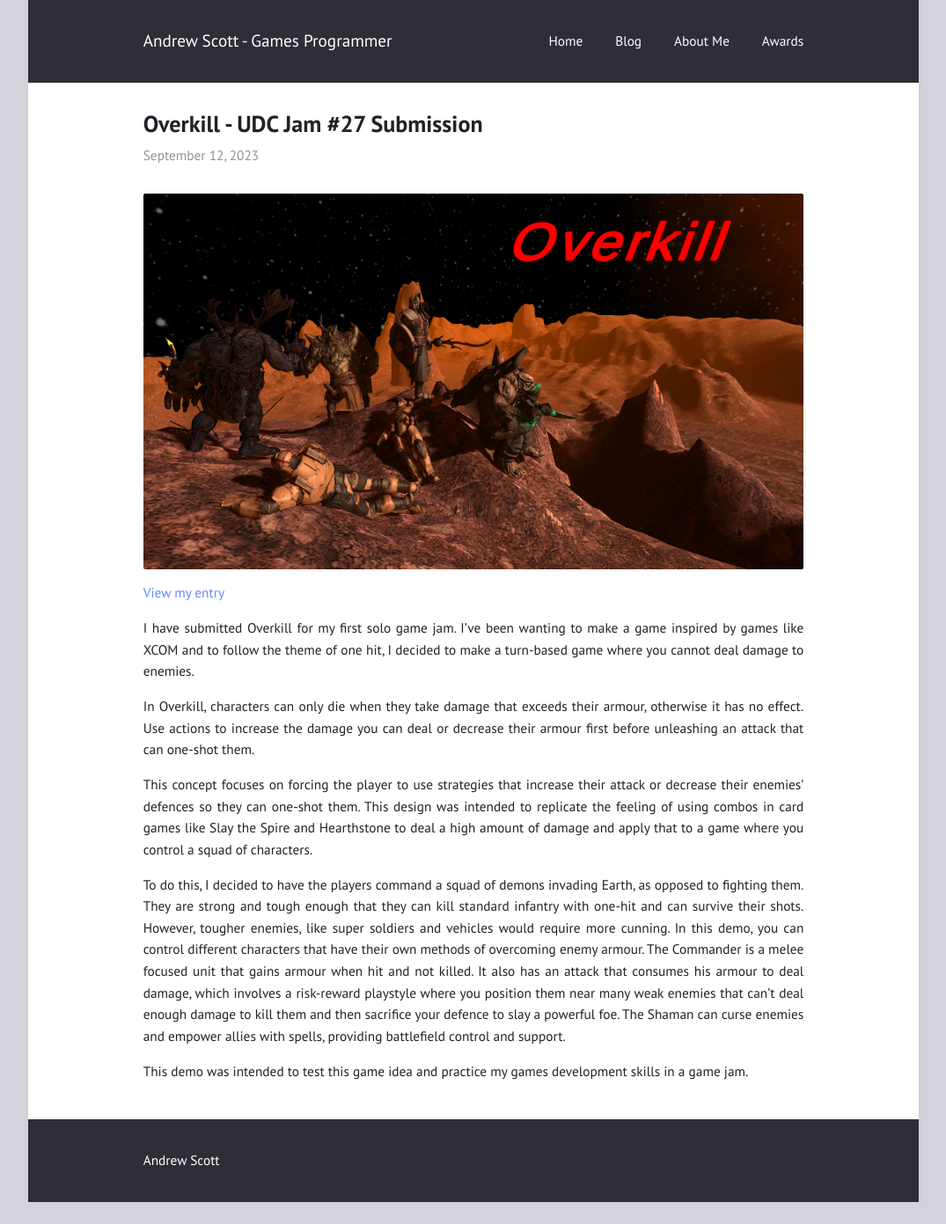
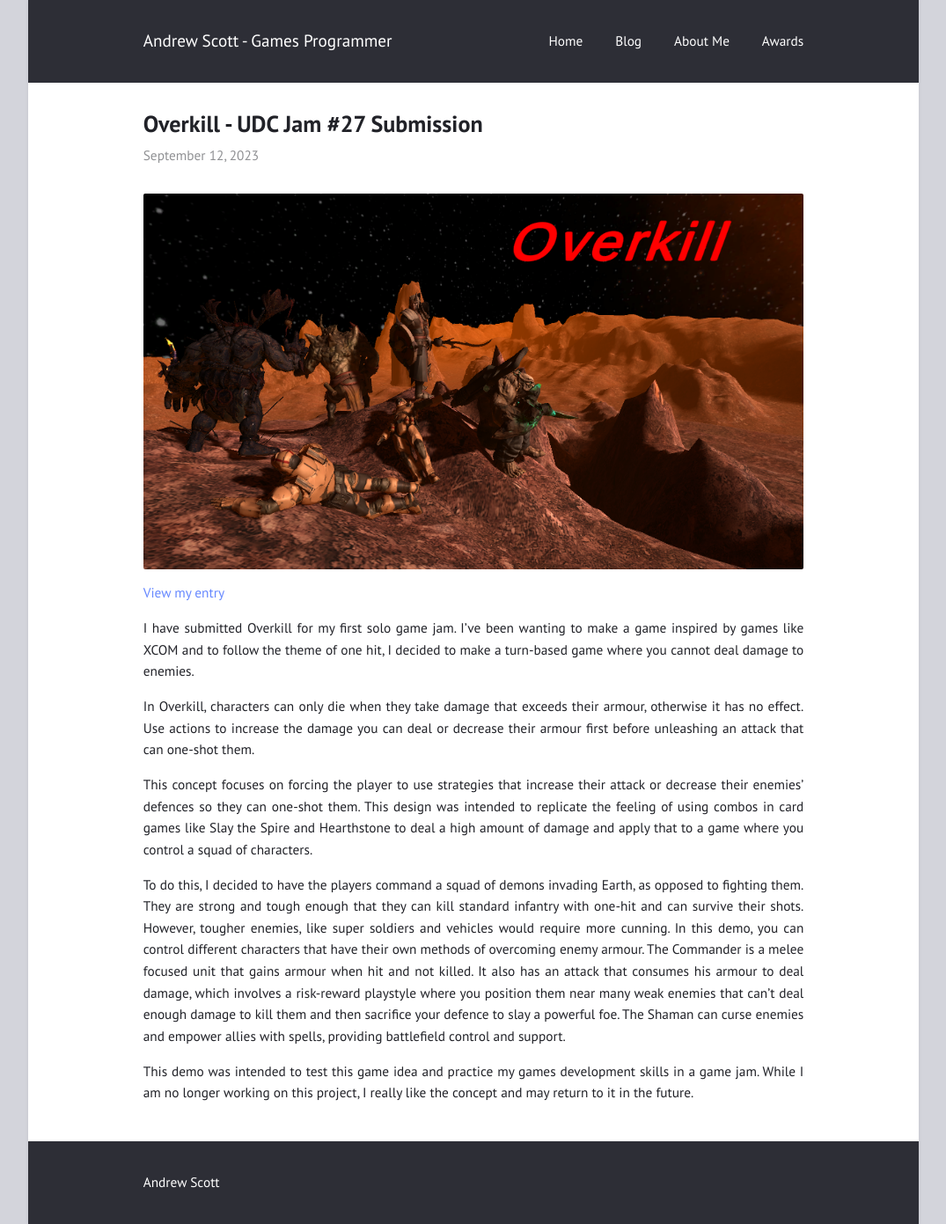
Before and after one commit to andrewscott02/andrewscott02.github.io, a Jekyll site: the page built from _posts/2023-09-12-overkill.md, in a window 1280 px wide. Shown: the whole page at 88% size, without its empty margins (102-1177 px from the left). Built offline with Jekyll 4.4.1, drawn with Linux system fonts in a browser that asks for light colours; before the commit the page ends 1366 px from its top, so only the background shows below that.

Commit message:
Update 2023-09-12-overkill.md

```diff
--- a/_posts/2023-09-12-overkill.md
+++ b/_posts/2023-09-12-overkill.md
@@ -16,4 +16,4 @@ This concept focuses on forcing the player to use strategies that increase their
 
 To do this, I decided to have the players command a squad of demons invading Earth, as opposed to fighting them. They are strong and tough enough that they can kill standard infantry with one-hit and can survive their shots. However, tougher enemies, like super soldiers and vehicles would require more cunning. In this demo, you can control different characters that have their own methods of overcoming enemy armour. The Commander is a melee focused unit that gains armour when hit and not killed. It also has an attack that consumes his armour to deal damage, which involves a risk-reward playstyle where you position them near many weak enemies that can't deal enough damage to kill them and then sacrifice your defence to slay a powerful foe. The Shaman can curse enemies and empower allies with spells, providing battlefield control and support.
 
-This demo was intended to test this game idea and practice my games development skills in a game jam.
+This demo was intended to test this game idea and practice my games development skills in a game jam. While I am no longer working on this project, I really like the concept and may return to it in the future.
```
